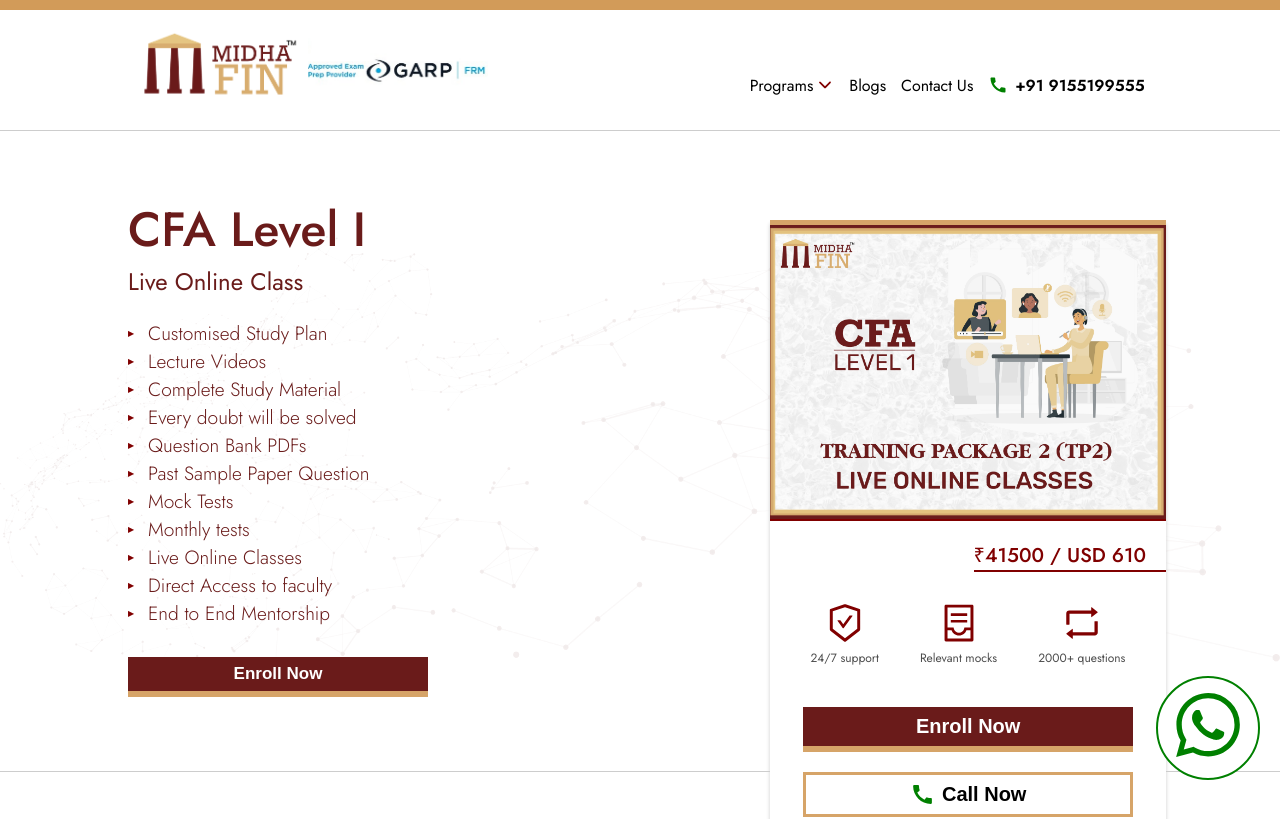
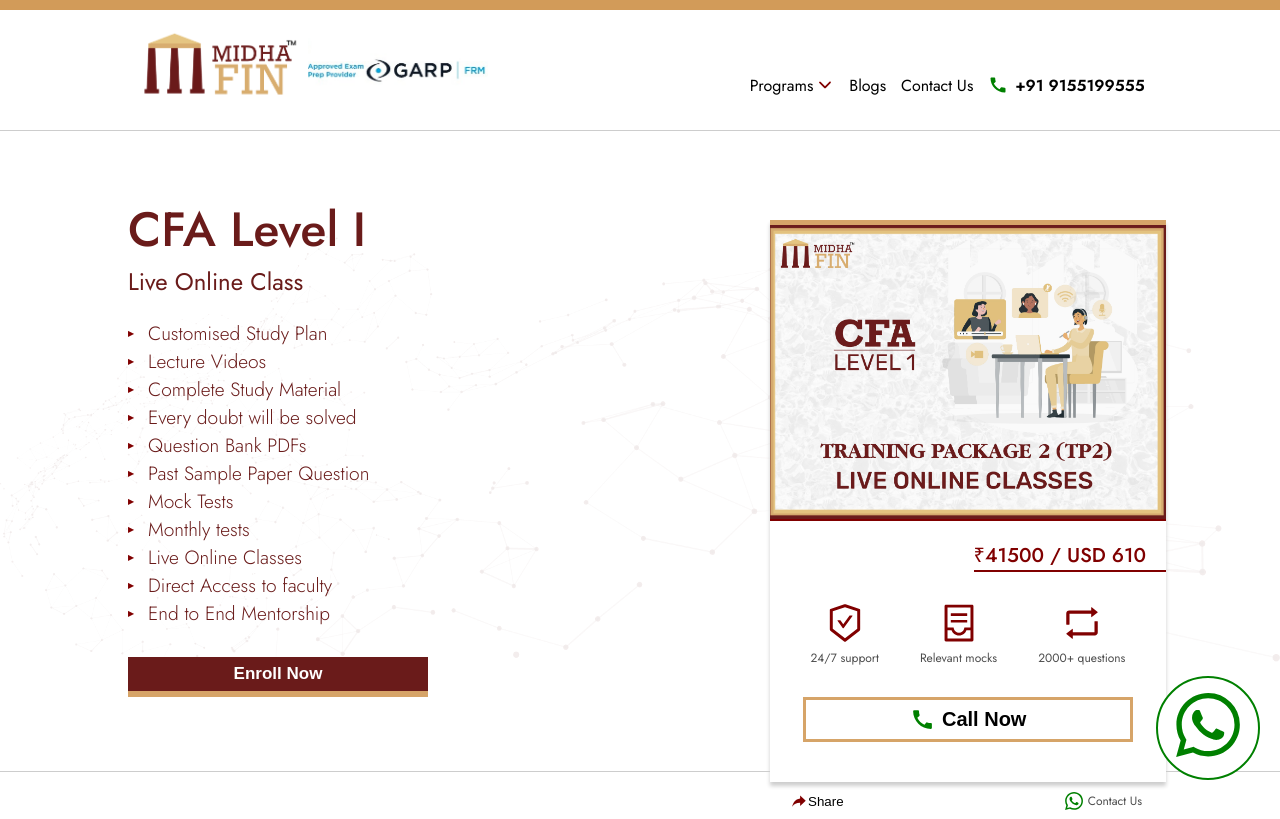
Before and after one commit to totorodev0032/MidhaFin, a React (Create React App) app: page /programmes/cfa/cfa1-live-online-class in a window 1280 px wide. Shown: the top 819 px of the page. Built offline with nearby package versions, Linux system fonts and the light colour scheme.

Commit message:
payment integration done

```diff
--- a/src/components/CourseHero/CourseHero.js
+++ b/src/components/CourseHero/CourseHero.js
@@ -219,6 +219,7 @@
   usp,
   category,
   id,
+  formUrl,
 }) => {
   const [copied, setCopied] = React.useState(false);
 
@@ -325,12 +326,14 @@
                     : null}
                 </CertificateWrapper>
                 <ButtonContainer>
+                  {formUrl ? (
                     <Link
                       to={`/programmes/${category}/${id}/enroll`}
                       style={{ textDecoration: 'none' }}
                     >
                       <ButtonPrimary>Enroll Now</ButtonPrimary>
                     </Link>
+                  ) : null}
 
                   <a href="tel:9801176401" style={{ textDecoration: 'none' }}>
                     <ButtonSecondary>
```
Lines whose indentation alone changed are shown as unchanged.
